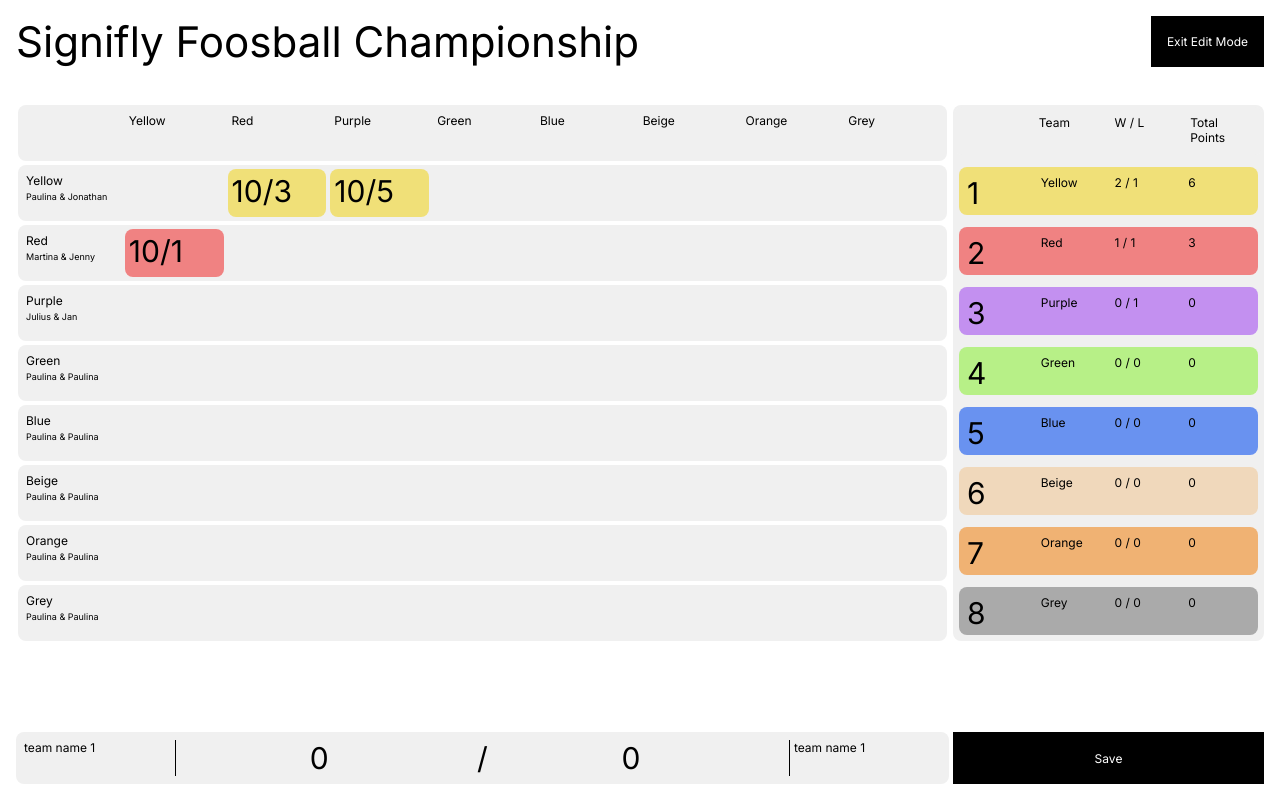
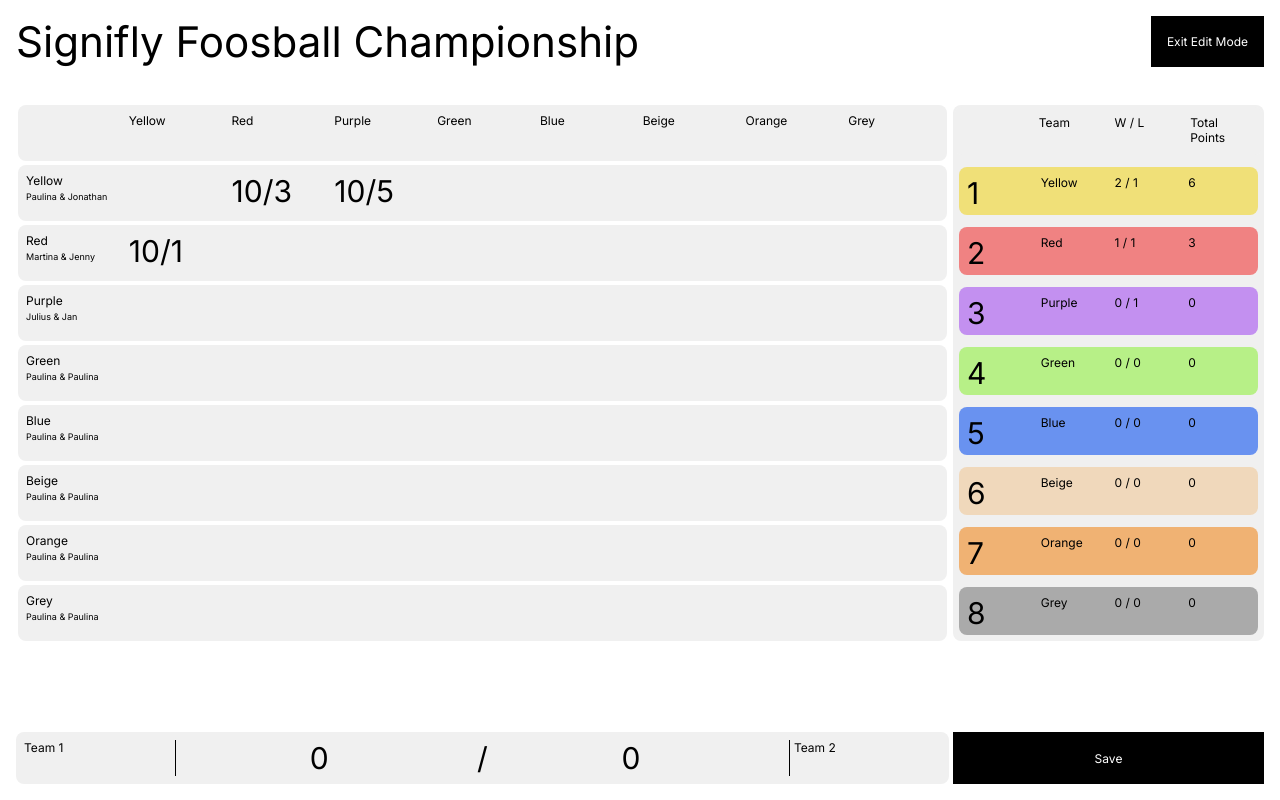
Before and after one commit to ananda-ferreira/signifly-case, a Next.js app: page / in a window 1280 px wide. Both pictures are taken after a click on the button "Admin Mode". Built offline with nearby package versions, Linux system fonts and the light colour scheme.

Commit message:
add interactivity of scoreboard and editor

```diff
--- a/app/layout.tsx
+++ b/app/layout.tsx
@@ -3,7 +3,7 @@ import { Inter } from "next/font/google";
 import "@/styles/variables.css";
 import "@/styles/globals.css";
 import Header from "@/components/Header";
-import { EditModeProvider } from "@/components/EditModeProvider";
+import { EditModeProvider } from "@/context/EditModeProvider";
 
 const inter = Inter({
   variable: "--font-inter",
--- a/app/page.tsx
+++ b/app/page.tsx
@@ -5,7 +5,7 @@ import MatchEditor from "@/components/MatchEditor";
 import ScoreBoard from "@/components/ScoreBoard";
 import { TEAMS, MATCHES, MEMBERS } from "@/lib/data";
 import { calculateStandings } from "@/lib/stats";
-import { useEditMode } from "@/components/EditModeProvider";
+import { useEditMode } from "@/context/EditModeProvider";
 
 export default function Home() {
   const { isEditMode } = useEditMode();
@@ -19,7 +19,7 @@ export default function Home() {
         </div>
         {isEditMode && (
           <div>
-            <MatchEditor />
+            <MatchEditor teams={TEAMS} />
           </div>
         )}
       </main>
--- a/components/EditModeProvider.tsx
+++ /dev/null
@@ -1,22 +0,0 @@
-'use client';
-
-import { createContext, useContext, useState } from 'react';
-
-const EditModeContext = createContext<{ isEditMode: boolean; toggleEditMode: () => void } | null>(null);
-
-export function EditModeProvider({ children }: { children: React.ReactNode }) {
-  const [isEditMode, setIsEditMode] = useState(false);
-  const toggleEditMode = () => setIsEditMode(prev => !prev);
-
-  return (
-    <EditModeContext.Provider value={{ isEditMode, toggleEditMode }}>
-      {children}
-    </EditModeContext.Provider>
-  );
-}
-
-export function useEditMode() {
-  const context = useContext(EditModeContext);
-  if (!context) throw new Error('useEditMode must be used within EditModeProvider');
-  return context;
-}
--- a/components/Header.tsx
+++ b/components/Header.tsx
@@ -1,7 +1,7 @@
 'use client';
 
 import BlackButton from "./global/BlackButton";
-import { useEditMode } from "./EditModeProvider";
+import { useEditMode } from "../context/EditModeProvider";
 
 export default function Header() {
   const { isEditMode, toggleEditMode } = useEditMode();
--- a/components/MatchEditor.tsx
+++ b/components/MatchEditor.tsx
@@ -1,12 +1,37 @@
-'use client'
+'use client';
 
-import { useState } from "react"
+import { useState, useEffect } from "react"
 import "@/styles/matcheditor.css"
 import BlackButton from "@/components/global/BlackButton"
+import { useEditMode } from "../context/EditModeProvider";
+import { Match, Team } from "@/lib/types";
 
-export default function MatchEditor({}) {
+interface MatchEditorProps {
+  teams: Team[];
+}
+
+export default function MatchEditor({ teams }: MatchEditorProps) {
+  const { selectedMatch, selectedRowTeam, selectedColTeam } = useEditMode();
   const [scoreOne, setScoreOne] = useState(0)
   const [scoreTwo, setScoreTwo] = useState(0)
+
+  useEffect(() => {
+    if (selectedMatch) {
+      setScoreOne(selectedMatch.scoreOne);
+      setScoreTwo(selectedMatch.scoreTwo);
+    } else {
+      setScoreOne(0);
+      setScoreTwo(0);
+    }
+  }, [selectedMatch]);
+
+  const teamOneLabel = selectedMatch
+    ? teams.find(t => t.id === selectedMatch.teamOneId)?.name || selectedMatch.teamOneId
+    : selectedRowTeam?.name || "Team 1";
+
+  const teamTwoLabel = selectedMatch
+    ? teams.find(t => t.id === selectedMatch.teamTwoId)?.name || selectedMatch.teamTwoId
+    : selectedColTeam?.name || "Team 2";
 
   return (
     <div id="matcheditor">
@@ -16,7 +41,7 @@ export default function MatchEditor({}) {
       }}>
         <div className="inputbar">
             <label>
-                <p>{"team name 1"}</p>
+                <p>{teamOneLabel}</p>
             </label>
             <h2>
                 <input type="number" min="0" max="10" value={scoreOne} onChange={(e) => setScoreOne(Number(e.target.value))} />
@@ -24,7 +49,7 @@ export default function MatchEditor({}) {
                 <input type="number" min="0" max="10" value={scoreTwo} onChange={(e) => setScoreTwo(Number(e.target.value))} />
             </h2>
             <label>
-                <p>{"team name 1"}</p>
+                <p>{teamTwoLabel}</p>
             </label>
         </div>
         <BlackButton buttonType="submit">Save</BlackButton>
--- a/components/ScoreBoard.tsx
+++ b/components/ScoreBoard.tsx
@@ -1,5 +1,8 @@
+'use client';
+
 import { Team, Match, Member } from "@/lib/types";
 import '@/styles/scoreboard.css'
+import { useEditMode } from "../context/EditModeProvider";
 
 interface BoardProps {
     teams: Team[],
@@ -8,11 +11,16 @@ interface BoardProps {
 }
 
 export default function ScoreBoard({teams, matches, members}: BoardProps) {
-
-
     if (teams.length === 0) return <p>No teams yet. Set up the tournament in admin mode.</p>
 
+    const { isEditMode, selectedMatch, selectedRowTeam, selectedColTeam, setSelectedCell } = useEditMode();
     const cellWidth = `calc((100% - ${teams?.length - 1}*var(--gap))/${teams?.length})`
+
+    const handleCellClick = (match: Match | null, rowTeam: Team, colTeam: Team) => {
+      if (!isEditMode) return;
+      setSelectedCell(match, rowTeam, colTeam);
+    };
+
     return (
         <div id="scoreboard">
             <table>
@@ -31,14 +39,35 @@ export default function ScoreBoard({teams, matches, members}: BoardProps) {
                             </td>
                             {teams.map((col) => {
                                 const match = matches.filter((m) => m.teamOneId === row.id && m.teamTwoId === col.id)[0]
-                                const cellColor = match ? (match.scoreOne > match.scoreTwo ? row.color : col.color) : 'transparent'
+
+                                // dynamic styling
+                                const winColor = match ? (match.scoreOne > match.scoreTwo ? row.color : col.color) : 'transparent'
+                                const cellColor = isEditMode ? 'transparent' : winColor
+
+                                // Check if this cell is selected (existing match or new match)
+                                const isSelected = isEditMode &&
+                                    ((match && selectedMatch && selectedMatch.id === match.id) ||
+                                     (!match && selectedRowTeam?.id === row.id && selectedColTeam?.id === col.id));
+                                const cellBorder = isSelected ? 'solid 2px' : 'none';
+                                const cellBorderColor = isSelected ? 'black' : 'transparent';
 
                                 // no match: empty diagonal cells
                                 if (row.id === col.id) return <td style={{width: cellWidth}} key={col.id} aria-disabled />
 
                                 // or match
                                 return (
-                                    <th key={col.id} style={{width: cellWidth, backgroundColor: cellColor}}>
+                                    <th
+                                      key={col.id}
+                                      style={{
+                                        width: cellWidth,
+                                        backgroundColor: cellColor,
+                                        border: cellBorder,
+                                        borderColor: cellBorderColor,
+                                        transition: 'background-color 0.2s, border-color 0.5s',
+                                        cursor: isEditMode ? 'pointer' : 'default'
+                                        }}
+                                      onClick={() => handleCellClick(match, row, col)}
+                                    >
                                         <span>{match?.scoreOne || ""}</span>
                                         <span>{match ? "/" : ""}</span>
                                         <span>{match?.scoreTwo || ""}</span>
--- /dev/null
+++ b/context/EditModeProvider.tsx
@@ -0,0 +1,49 @@
+'use client';
+
+import { createContext, useContext, useState } from 'react';
+import { Match, Team } from '@/lib/types';
+
+interface EditModeContextType {
+  isEditMode: boolean;
+  toggleEditMode: () => void;
+  selectedMatch: Match | null;
+  selectedRowTeam: Team | null;
+  selectedColTeam: Team | null;
+  setSelectedCell: (match: Match | null, rowTeam: Team | null, colTeam: Team | null) => void;
+}
+
+const EditModeContext = createContext<EditModeContextType | null>(null);
+
+export function EditModeProvider({ children }: { children: React.ReactNode }) {
+  const [isEditMode, setIsEditMode] = useState(false);
+  const [selectedMatch, setSelectedMatch] = useState<Match | null>(null);
+  const [selectedRowTeam, setSelectedRowTeam] = useState<Team | null>(null);
+  const [selectedColTeam, setSelectedColTeam] = useState<Team | null>(null);
+
+  const setSelectedCell = (match: Match | null, rowTeam: Team | null, colTeam: Team | null) => {
+    setSelectedMatch(match);
+    setSelectedRowTeam(rowTeam);
+    setSelectedColTeam(colTeam);
+  };
+
+  const toggleEditMode = () => setIsEditMode(prev => !prev);
+
+  return (
+    <EditModeContext.Provider value={{
+      isEditMode,
+      toggleEditMode,
+      selectedMatch,
+      selectedRowTeam,
+      selectedColTeam,
+      setSelectedCell
+    }}>
+      {children}
+    </EditModeContext.Provider>
+  );
+}
+
+export function useEditMode() {
+  const context = useContext(EditModeContext);
+  if (!context) throw new Error('useEditMode must be used within EditModeProvider');
+  return context;
+}
```
